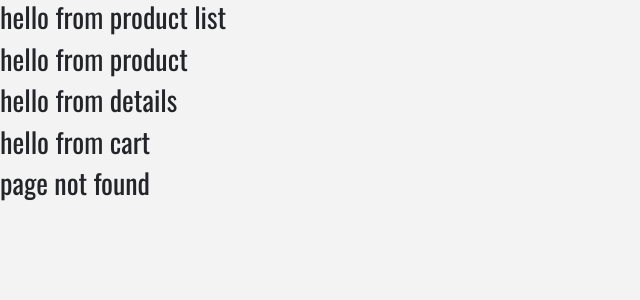
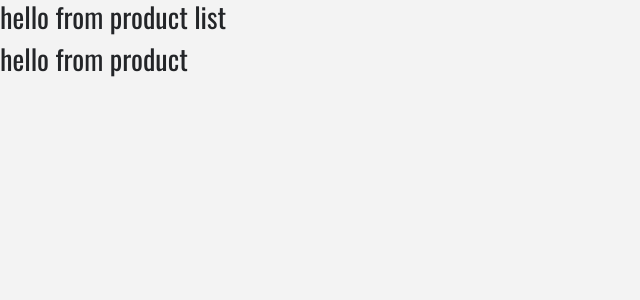
Before and after one commit to kilik42/store_recording, a React (Create React App) app: page / in a window 1280 px wide. Before the commit this address had no page. Shown: the top 300 px of the page, without its empty margins (0-640 px from the left). Built offline with nearby package versions, Linux system fonts and the light colour scheme.

Commit message:
added switch router

```diff
--- a/src/App.js
+++ b/src/App.js
@@ -1,5 +1,5 @@
 import React, { Component } from 'react';
-import {Switch, Router} from 'react-router-dom';
+import {Switch, Route} from 'react-router-dom';
 import logo from './logo.svg';
 import './App.css';
 import 'bootstrap/dist/css/bootstrap.min.css';
@@ -15,10 +15,15 @@ class App extends Component {
     return (
       <React.Fragment>
             <Navbar/>
-            <ProductList/>
-            <Details/>
-            <Cart/>
-            <Default/>
+            <Switch>
+                  <Route path="/" component={ProductList}></Route>
+                  <Route path="/details" component={Details}></Route>
+                  <Route path="/cart" component={Cart}></Route>
+                  <Route  component={Default}></Route>
+
+              </Switch>
+
+
 
       </React.Fragment>
     );
```
